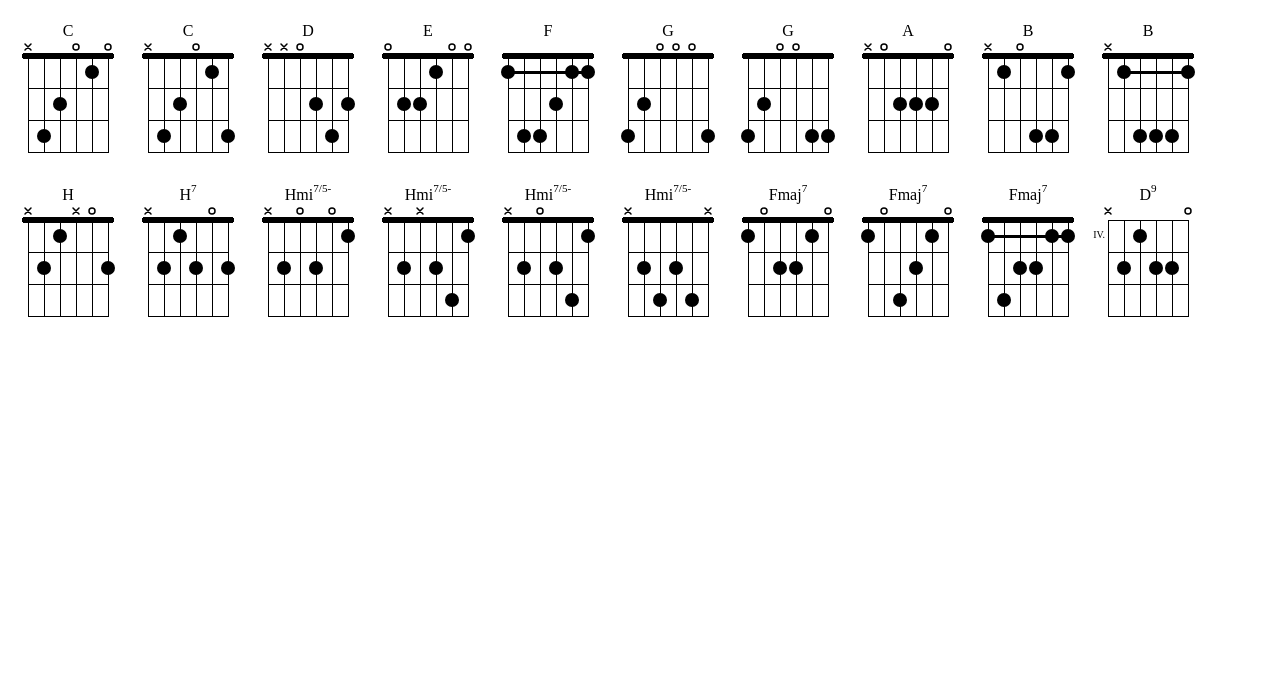
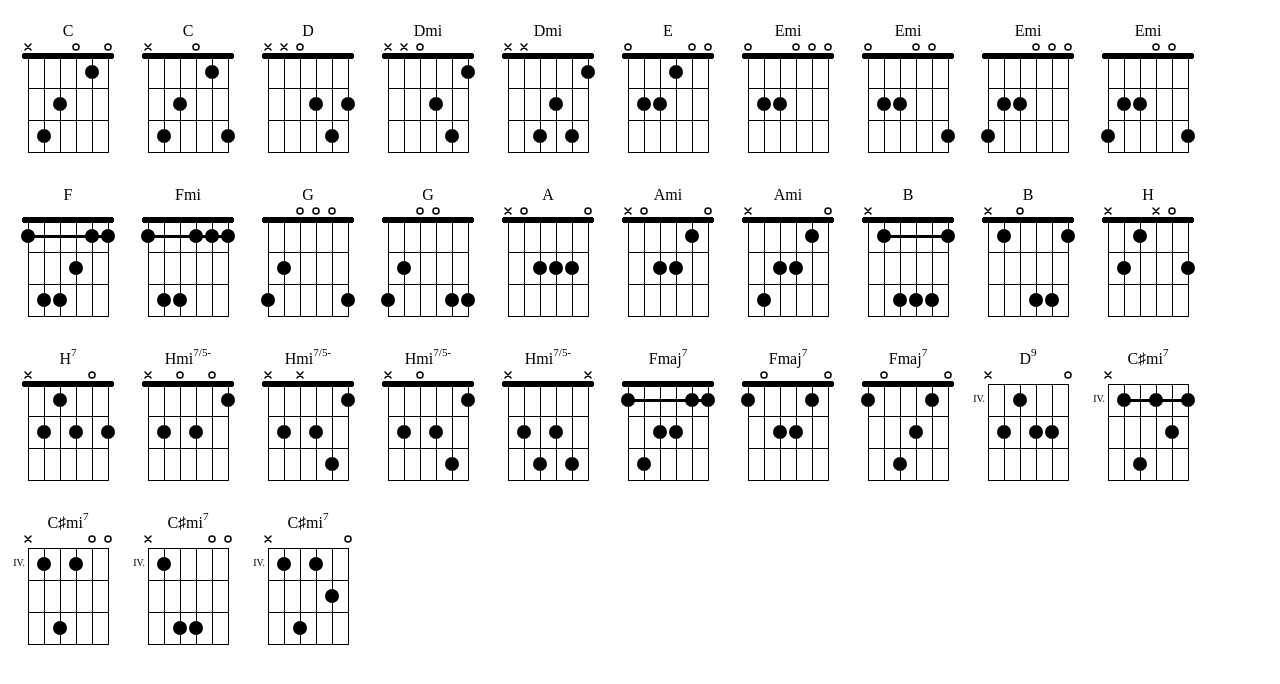
Before and after one commit to ondras/chords, a website: page index.html in a window 1280 px wide. Drawn offline with Linux system fonts and the light colour scheme.

Commit message:
rewrote localizer

```diff
--- a/app/generator.js
+++ b/app/generator.js
@@ -50,9 +50,17 @@ function computeBarre(fingers) {
     return { fret, from };
 }
 function COMPARE(a, b) {
+    let b1 = !!a.barre;
+    let b2 = !!b.barre;
+    if (b1 != b2) {
+        return b1 ? -1 : 1;
+    }
     let m1 = max(a.fingers);
     let m2 = max(b.fingers);
-    return (m1 == m2 ? sum(a.fingers) - sum(b.fingers) : m1 - m2);
+    if (m1 != m2) {
+        return m1 - m2;
+    }
+    return sum(a.fingers) - sum(b.fingers);
 }
 function fingersOnString(string, chord, startFret, ctx) {
     let result = new Set();
--- a/app/instruments.js
+++ b/app/instruments.js
@@ -1,3 +1,3 @@
 import * as localizer from "./localizer.js";
-let cs = localizer.create("cs");
-export const GUITAR = ["E", "A", "D", "G", "H", "E"].map(cs.stringToTone);
+let loc = localizer.create("german");
+export const GUITAR = ["E", "A", "D", "G", "H", "E"].map(loc.stringToTone);
--- a/app/localizer.js
+++ b/app/localizer.js
@@ -1,9 +1,8 @@
-import { createChord } from "./core.js";
+import { createChord, TONES } from "./core.js";
 import { assert, stripTags } from "./util.js";
-const NAMES = {
-    "cs": ["C", "C#", "D", "D#", "E", "F", "F#", "G", "G#", "A", "B", "H"],
-    "en": ["C", "C#", "D", "D#", "E", "F", "F#", "G", "G#", "A", "Bb", "B"]
-};
+const BASES = {};
+BASES["english"] = { "0": "C", "2": "D", "4": "E", "5": "F", "7": "G", "9": "A", "10": "B♭", "11": "B" };
+BASES["german"] = Object.assign({}, BASES["english"], { "10": "B", "11": "H" });
 const CHORDS = {
     "major": "",
     "maj6": "<sup>6</sup>",
@@ -20,22 +19,56 @@ const CHORDS = {
     "dim7": "dim<sup>7</sup>",
     "m7b5": "mi<sup>7/5-</sup>"
 };
-export function create(locale) {
-    assert(locale in NAMES, `Locale "${locale}" not found`);
-    const dict = NAMES[locale];
-    function toneToString(tone) { return dict[tone]; }
-    function stringToTone(name) {
-        let index = dict.indexOf(name);
-        assert(index > -1, `Name "${name}" not found in locale "${locale}"`);
-        return index;
+function parseTone(str, bases) {
+    let base;
+    let first = str.charAt(0);
+    for (let p in bases) {
+        if (bases[p] == first.toUpperCase()) {
+            base = Number(p);
+        }
     }
+    if (base === undefined) {
+        throw new Error(`Cannot parse the base tone "${first}"`);
+    }
+    let i = 0;
+    while (++i < str.length) {
+        let a = str.charAt(i);
+        switch (a) {
+            case "#":
+            case "♯":
+                base += 1;
+                break;
+            case "b":
+            case "♭":
+                base -= 1;
+                break;
+            default:
+                throw new Error(`Cannot parse accidental "${a}"`);
+                break;
+        }
+    }
+    return (base + TONES) % TONES;
+}
+function serializeTone(tone, bases) {
+    if (tone in bases) {
+        return bases[tone];
+    }
+    tone -= 1;
+    assert(tone in bases, `Tone "${tone}" is unserializable`);
+    return `${bases[tone]}♯`;
+}
+export function create(naming) {
+    assert(naming in BASES, `Naming "${naming}" not found`);
+    const bases = BASES[naming];
+    function toneToString(tone) { return serializeTone(tone, bases); }
+    function stringToTone(name) { return parseTone(name, bases); }
     function chordToString(chord) {
         let base = toneToString(chord.base);
         let type = CHORDS[chord.type];
         return `${base}${type}`;
     }
     function stringToChord(str) {
-        let parts = str.match(/^(.[#b]?)(.*)/);
+        let parts = str.match(/^(.[#♯b♭]?)(.*)/);
         if (parts == null) {
             return null;
         }
--- a/app/render-ascii.js
+++ b/app/render-ascii.js
@@ -2,7 +2,7 @@ import { toRoman, offsetFingers, fretCount, stripTags } from "./util.js";
 export function render(layout, name, offset) {
     const fingers = offsetFingers(layout.fingers, offset);
     let rows = [];
-    name = stripTags(name);
+    name = stripTags(name).replace(/♯/g, "#").replace(/♭/g, "b");
     rows.push(name);
     rows.push("");
     if (offset > 0) {
--- a/app/sanity-check.js
+++ b/app/sanity-check.js
@@ -3,8 +3,10 @@ import { assertEquals } from "./util.js";
 import { GUITAR } from "./instruments.js";
 import * as localizer from "./localizer.js";
 import { createLayouts } from "./generator.js";
-let cs = localizer.create("cs");
-let D = createChord("major", cs.stringToTone("D"));
+let naming = localizer.create("german");
+let tone = naming.stringToTone("eb♭#");
+assertEquals(naming.toneToString(tone), "D♯", "sanity check: tone parsing");
+let D = createChord("major", naming.stringToTone("D"));
 let instances = createLayouts(GUITAR, D, 1);
 assertEquals(D.tones.join(""), "269", "sanity check: proper D");
 assertEquals(instances.length, 1, "sanity check: instance count");
--- a/index.html
+++ b/index.html
@@ -11,11 +11,11 @@ import { createLayouts } from "./app/generator.js";
 import * as render from "./app/render.js";
 
 
-let cs = localizer.create("cs");
+let loc = localizer.create("german");
 
-["C", "D", "E", "F", "G", "A", "B", "H", "H7", "D9", "Hmi7/5-", "Fmaj7"].forEach(str => {
-	let chord = cs.stringToChord(str);
-	let name = cs.chordToString(chord);
+["C", "D", "Dmi", "E", "Emi", "F", "Fmi", "G", "A", "Ami", "B", "H", "H7", "Hmi7/5-", "Fmaj7"].forEach(str => {
+	let chord = loc.stringToChord(str);
+	let name = loc.chordToString(chord);
 	createLayouts(GUITAR, chord, 1).forEach(l => {
 		console.log(render.ascii(l, name));
 		document.body.appendChild(render.svg(l, name));
@@ -23,12 +23,12 @@ let cs = localizer.create("cs");
 });
 
 
-let D9 = createChord("dom9", cs.stringToTone("D"));
-let name = cs.chordToString(D9);
-createLayouts(GUITAR, D9, 4).forEach(l => {
-	console.log(render.ascii(l, name));
-	document.body.appendChild(render.svg(l, name));
+["D9", "C#mi7"].forEach(str => {
+	let chord = loc.stringToChord(str);
+	let name = loc.chordToString(chord);
+	createLayouts(GUITAR, chord, 4).forEach(l => {
+		console.log(render.ascii(l, name));
+		document.body.appendChild(render.svg(l, name));
+	});
 });
-
-
 </script>
--- a/src/instruments.ts
+++ b/src/instruments.ts
@@ -1,6 +1,6 @@
 import { Instrument } from "./core.js";
 import * as localizer from "./localizer.js";
 
-let cs = localizer.create("cs");
+let loc = localizer.create("german");
 
-export const GUITAR: Instrument = ["E", "A", "D", "G", "H", "E"].map(cs.stringToTone);
+export const GUITAR: Instrument = ["E", "A", "D", "G", "H", "E"].map(loc.stringToTone);
--- a/src/render-ascii.ts
+++ b/src/render-ascii.ts
@@ -7,7 +7,7 @@ export function render(layout: Layout, name: string, offset: number) {
 
 	let rows = [];
 
-	name = stripTags(name);
+	name = stripTags(name).replace(/♯/g, "#").replace(/♭/g, "b");
 	rows.push(name);
 	rows.push("");
 
```
Also changed, not shown: src/generator.ts (+7 -1 lines), src/localizer.ts (+50 -14 lines), src/sanity-check.ts (+6 -2 lines).
